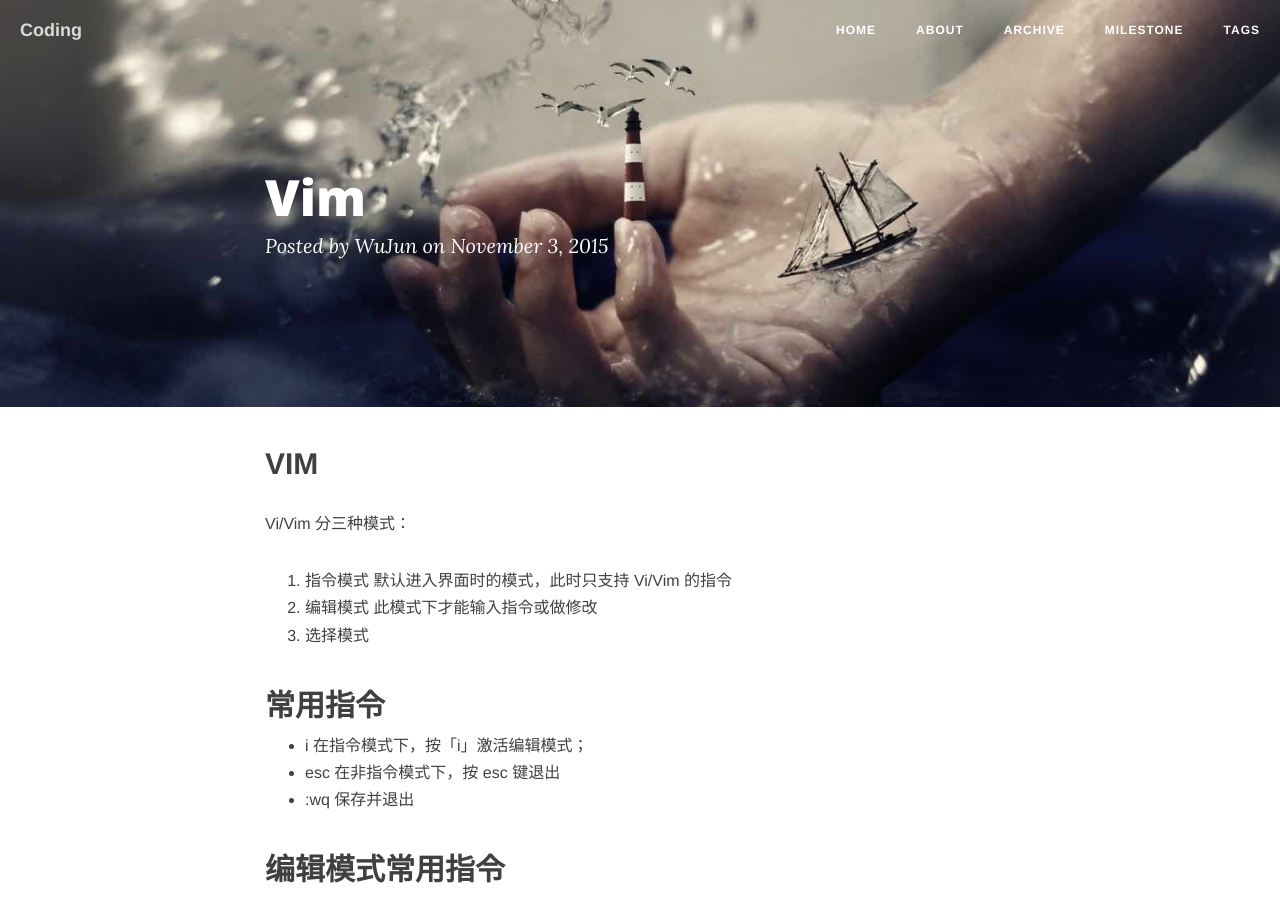
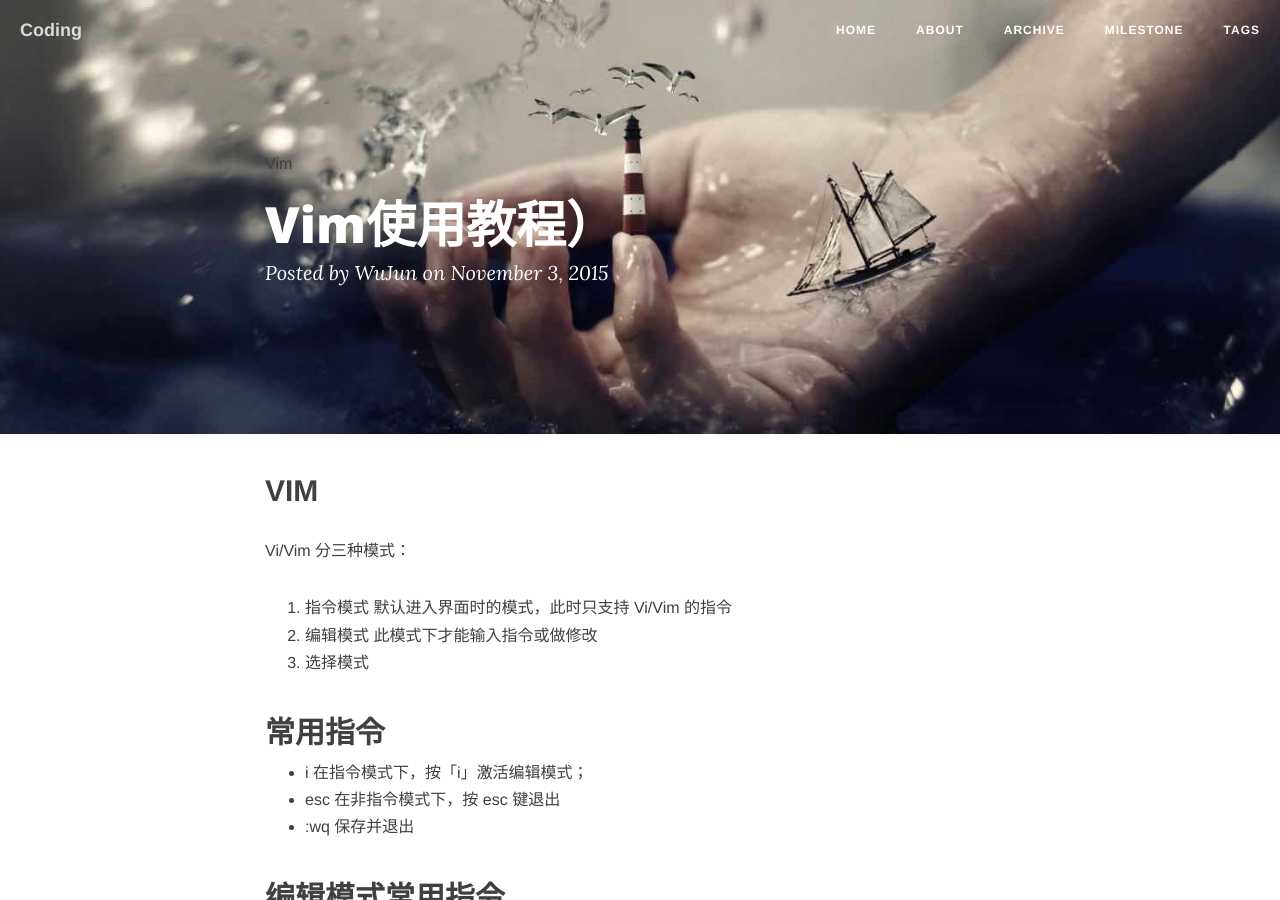
Before and after one commit to jglgl/jglgl.github.io, a Jekyll site: the page built from _posts/2015-11-03-VIM.md, in a window 1280 px wide and 900 px high. Built offline with Jekyll 4.4.1, drawn with Linux system fonts in a browser that asks for light colours; nearby versions of some CDN libraries; comment, search, counter and statistics services are not loaded.

Commit message:
Update 2015-11-03-VIM.md

```diff
--- a/_posts/2015-11-03-VIM.md
+++ b/_posts/2015-11-03-VIM.md
@@ -1,3 +1,11 @@
+---
+layout: post
+title: Vim使用教程）
+categories: [blog ]
+tags: [Vim, ]
+description: 「Vim！」
+---
+
 ## VIM
 
 Vi/Vim 分三种模式：
```
